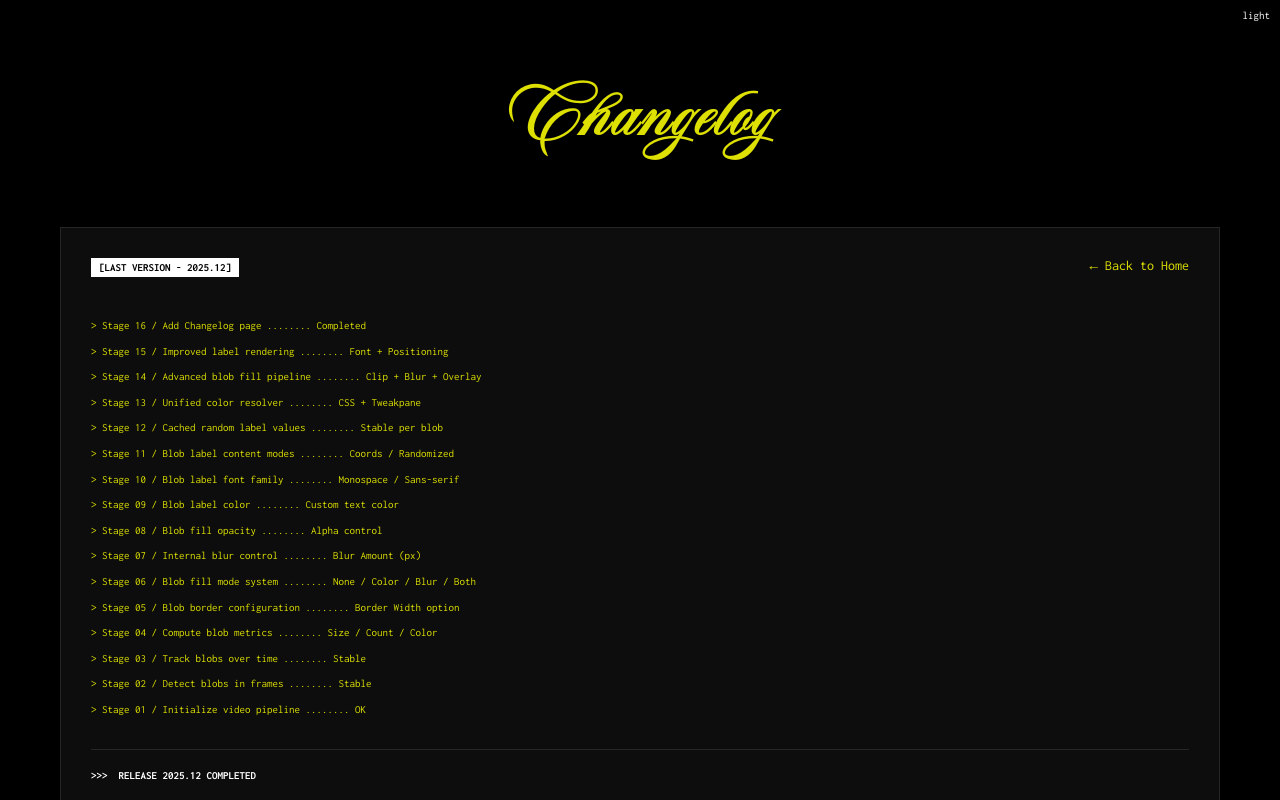
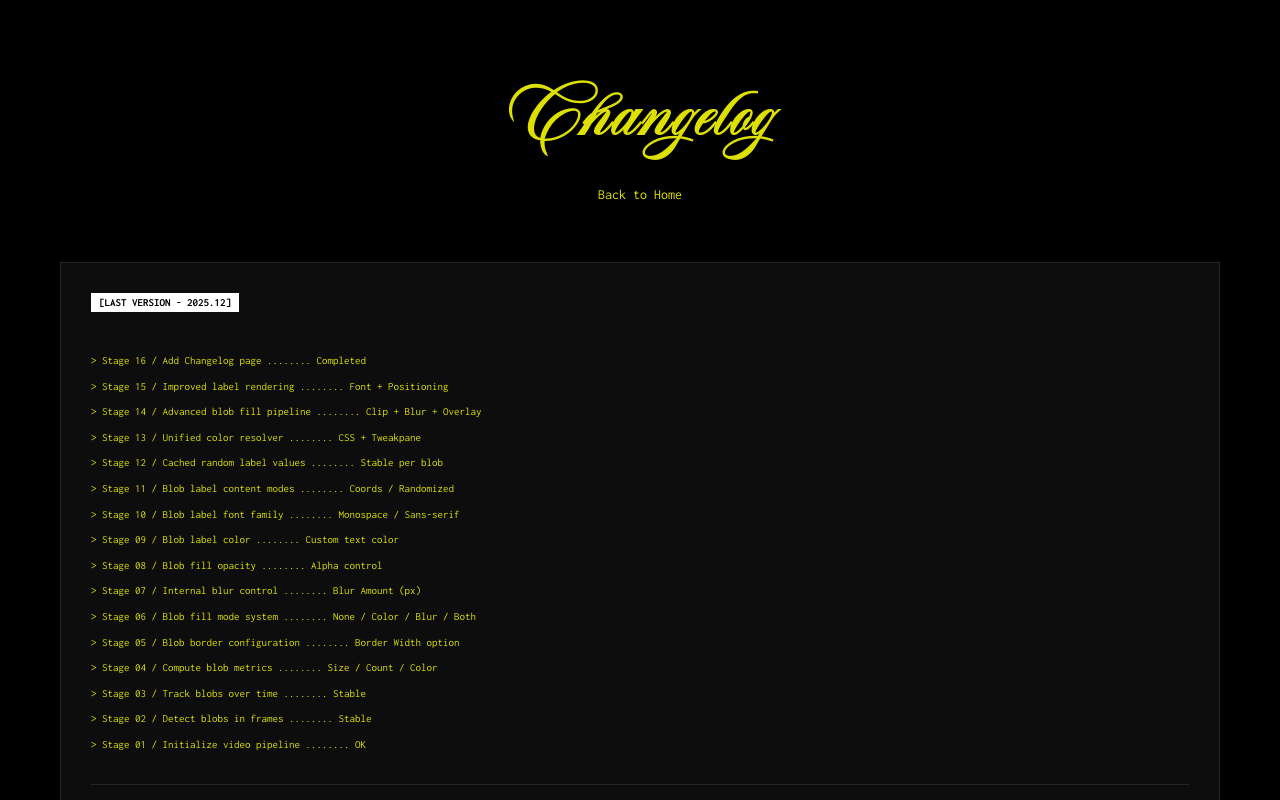
Before and after one commit to amezir/tayri-motion, a Next.js app: page /changelog in a window 1280 px wide. Built offline with nearby package versions, Linux system fonts and the light colour scheme.

Commit message:
fix ui changelog

```diff
--- a/src/pages/changelog.jsx
+++ b/src/pages/changelog.jsx
@@ -12,14 +12,6 @@ export default function Changelog() {
     <>
       <SEO title="Changelog - Blob Tracking" />
       <main className={clsx(styles.main, isAltTheme && styles.mainAlt)}>
-        <button
-          className={styles.toggleButton}
-          onClick={() => setIsAltTheme(!isAltTheme)}
-          aria-label="Toggle theme"
-        >
-          {isAltTheme ? "dark" : "light"}
-        </button>
-
         <div
           className={clsx(
             styles.changelogContainer,
@@ -30,6 +22,15 @@ export default function Changelog() {
             <h1 className={clsx(styles.title, isAltTheme && styles.titleAlt)}>
               Changelog
             </h1>
+            <Link
+              href="/"
+              className={clsx(
+                styles.backLink,
+                isAltTheme && styles.backLinkAlt
+              )}
+            >
+              Back to Home
+            </Link>
           </div>
 
           <div className={styles.releases}>
@@ -50,9 +51,6 @@ export default function Changelog() {
                   >
                     [last version - {release.release}]
                   </span>
-                  <Link href="/" className={styles.backLink}>
-                    ← Back to Home
-                  </Link>
                 </div>
 
                 <div className={styles.stagesList}>
--- a/src/styles/changelog.module.scss
+++ b/src/styles/changelog.module.scss
@@ -58,6 +58,7 @@
   display: flex;
   justify-content: center;
   align-items: center;
+  flex-direction: column;
   margin-bottom: 60px;
   flex-wrap: wrap;
   gap: 20px;
@@ -83,8 +84,12 @@
   transition: opacity 0.2s ease;
 
   &:hover {
-    opacity: 0.7;
+    text-decoration: underline;
   }
+}
+
+.backLinkAlt {
+  color: #000000;
 }
 
 .releases {
@@ -148,6 +153,8 @@
 }
 
 .releaseStatus {
+  display: flex;
+  justify-content: space-between;
   font-size: 11px;
   font-weight: 700;
   text-transform: uppercase;
```
